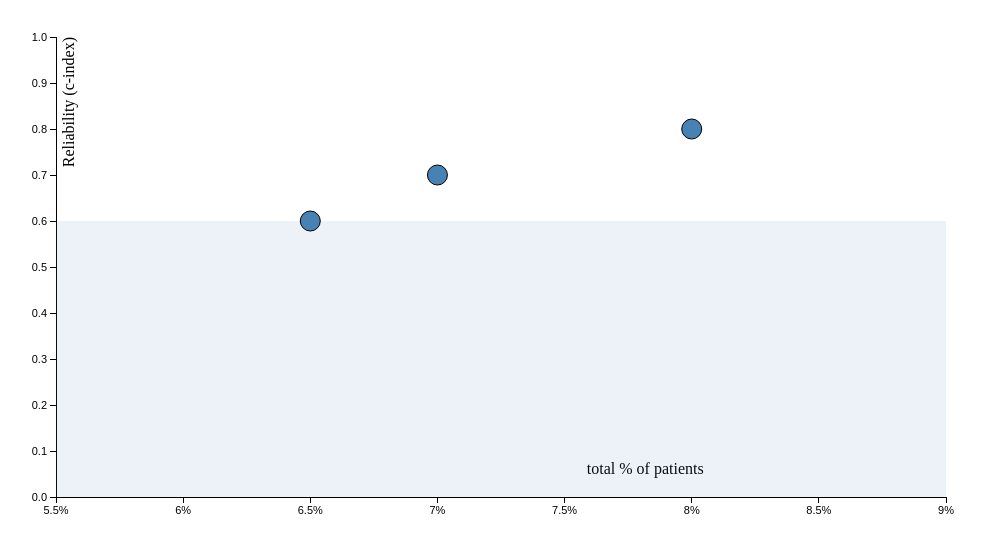
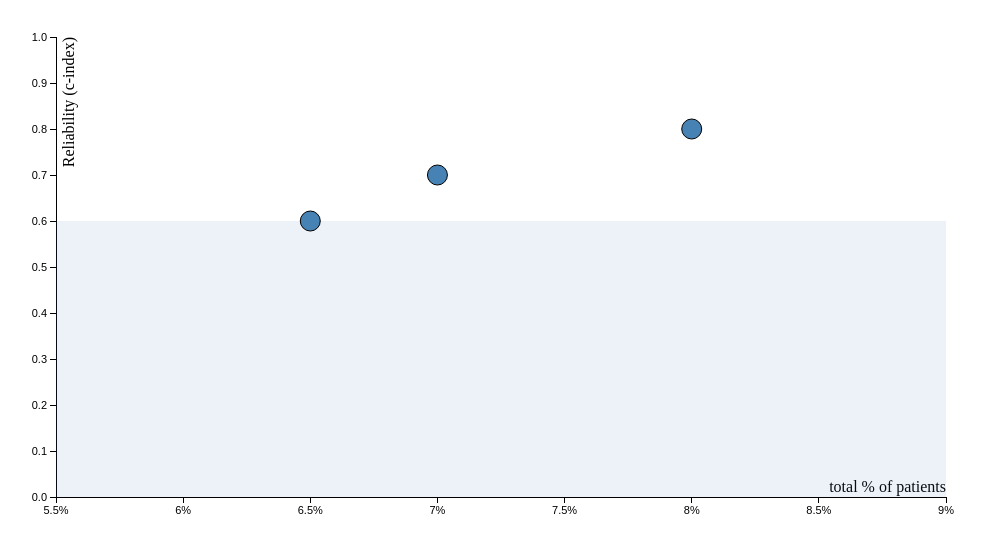
Before and after one commit to dwoodwoo/d3-patient-model-efficacy, a website: page index.html in a window 1280 px wide. Shown: the part 50-602 px from the top of the page, without its empty margins (2-987 px from the left). Drawn offline with nearby package versions, Linux system fonts and the light colour scheme.

Commit message:
fixed positioning x axis label

```diff
--- a/index.html
+++ b/index.html
@@ -147,9 +147,8 @@ svg1.append("text")
 svg1.append("text")
     .attr("class", "x label")
     .attr("text-anchor", "end")
-    .attr("x", xAxisScale(d3.max(nodes, function(d) { return d.x; })))
-    .attr("y", yAxisScale(0.05))
-    .attr("dx", ".75em")
+    .attr("x", xAxisScale(d3.max(nodes, function(d) { return d.x; }) + 1))
+    .attr("y", yAxisScale(0.01))
     .text("total % of patients");
 
 // efficacy area
```
